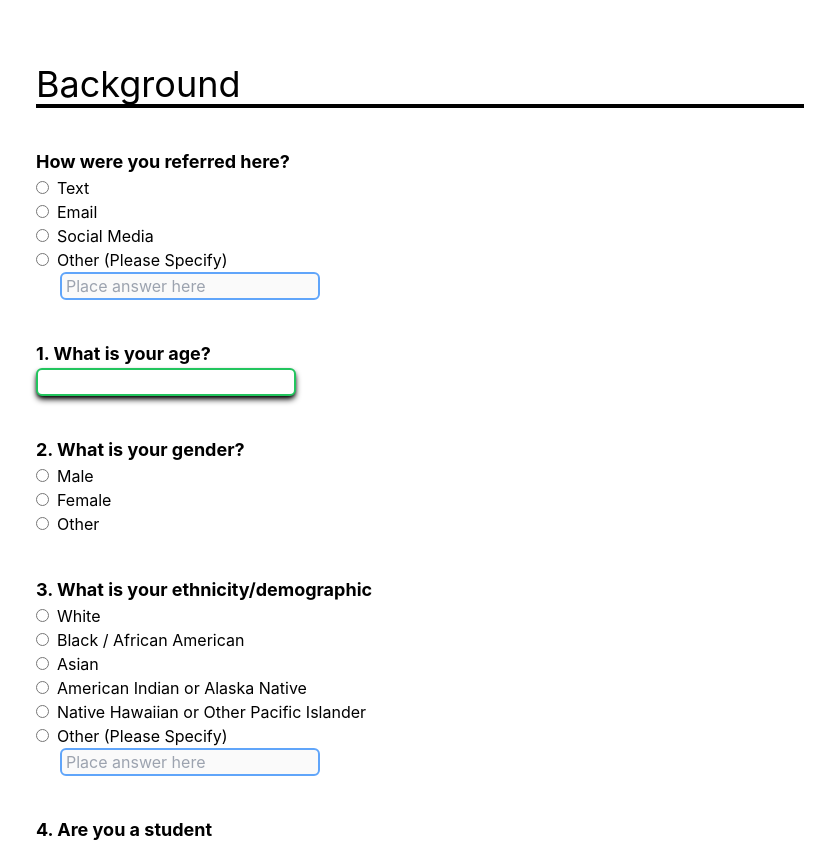
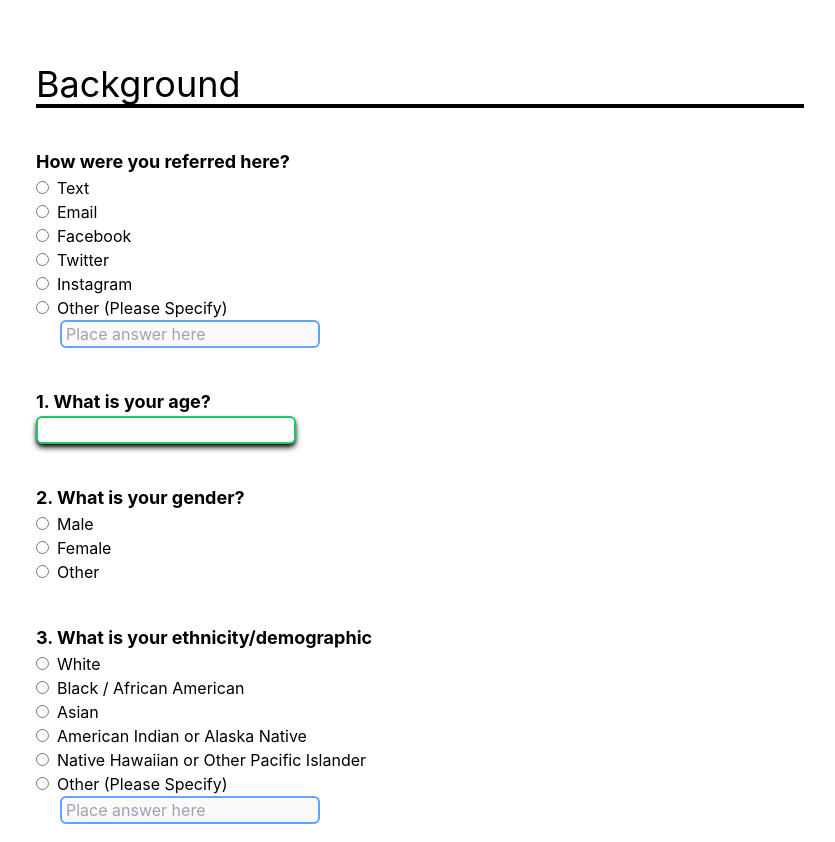
Before and after one commit to Vaugnie-Lindsey/SurveyApp, a React (Create React App) app: page /SurveyPage in a window 1280 px wide. Shown: the top 842 px of the page, without its empty margins (220-1055 px from the left). Built offline with nearby package versions, Linux system fonts and the light colour scheme.

Commit message:
Updated refer question

```diff
--- a/src/Pages/SurveyPage.jsx
+++ b/src/Pages/SurveyPage.jsx
@@ -76,7 +76,7 @@ const SurveyPage = () => {
           <div className="w-auto h-1 bg-black dark:bg-white"></div>
         </div>
         <MCQuestion
-          options={["Text", "Email", "Social Media", "Other (Please Specify)"]}
+          options={["Text", "Email", "Facebook", "Twitter", "Instagram", "Other (Please Specify)"]}
           question="How were you referred here?"
           name="refer"
         />
```
